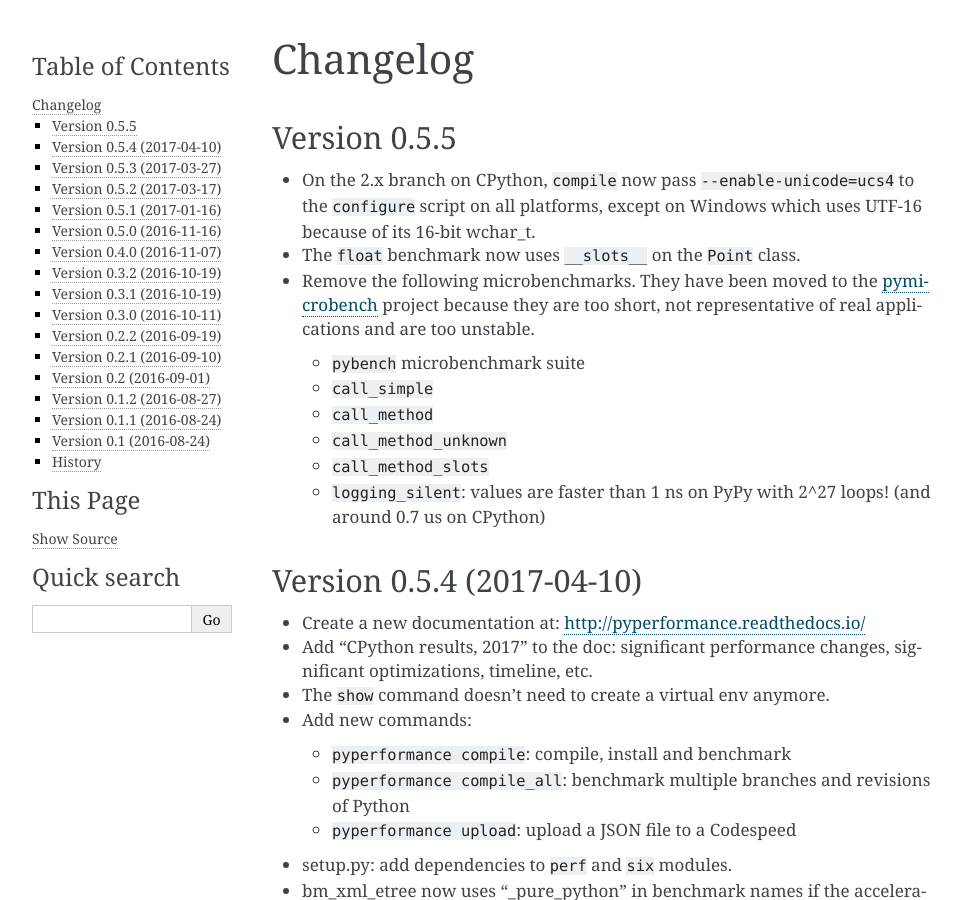
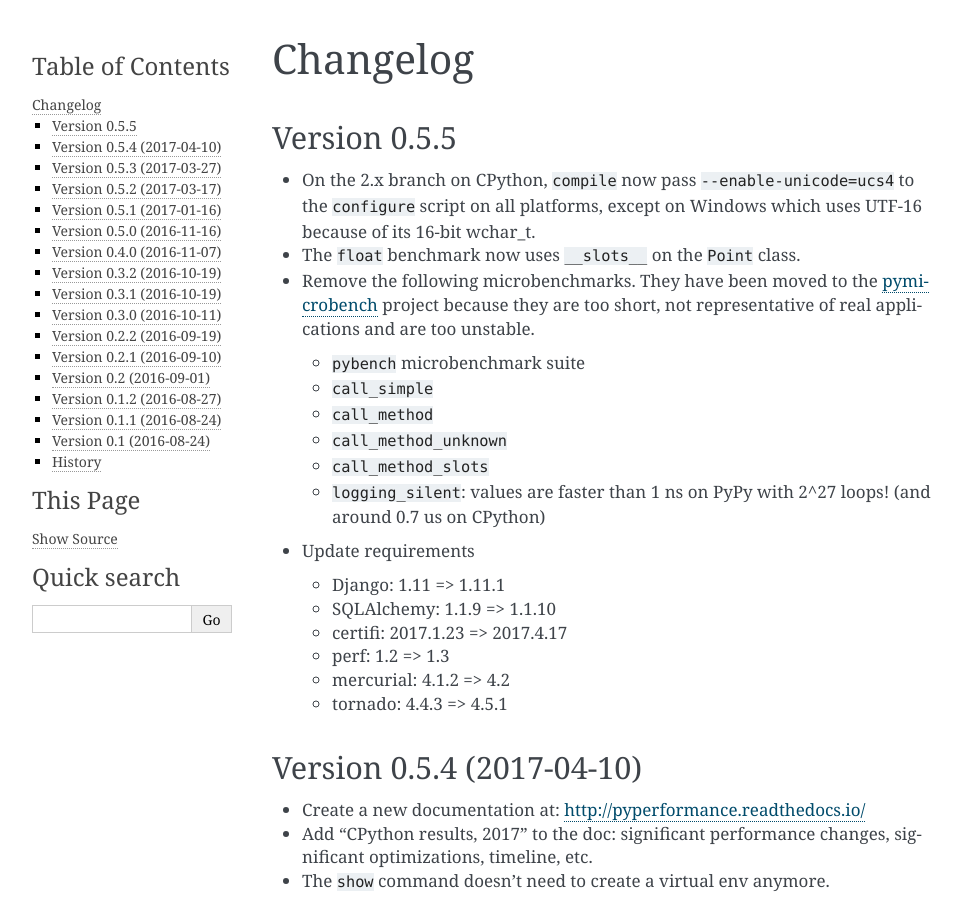
Before and after one commit to python/pyperformance, a Sphinx documentation site: the page built from doc/changelog.rst, in a window 1280 px wide and 900 px high. Shown: the whole window, without its empty margins (148-1109 px from the left). Built offline with Sphinx 7.4.7, drawn with Linux system fonts in a browser that asks for light colours.

Commit message:
Update requirements

```diff
--- a/doc/changelog.rst
+++ b/doc/changelog.rst
@@ -21,6 +21,14 @@ Version 0.5.5
   - ``logging_silent``: values are faster than 1 ns on PyPy with 2^27 loops!
     (and around 0.7 us on CPython)
 
+* Update requirements
+
+  - Django: 1.11 => 1.11.1
+  - SQLAlchemy: 1.1.9 => 1.1.10
+  - certifi: 2017.1.23 => 2017.4.17
+  - perf: 1.2 => 1.3
+  - mercurial: 4.1.2 => 4.2
+  - tornado: 4.4.3 => 4.5.1
 
 Version 0.5.4 (2017-04-10)
 --------------------------
```
Also changed, not shown: 1 other file.
